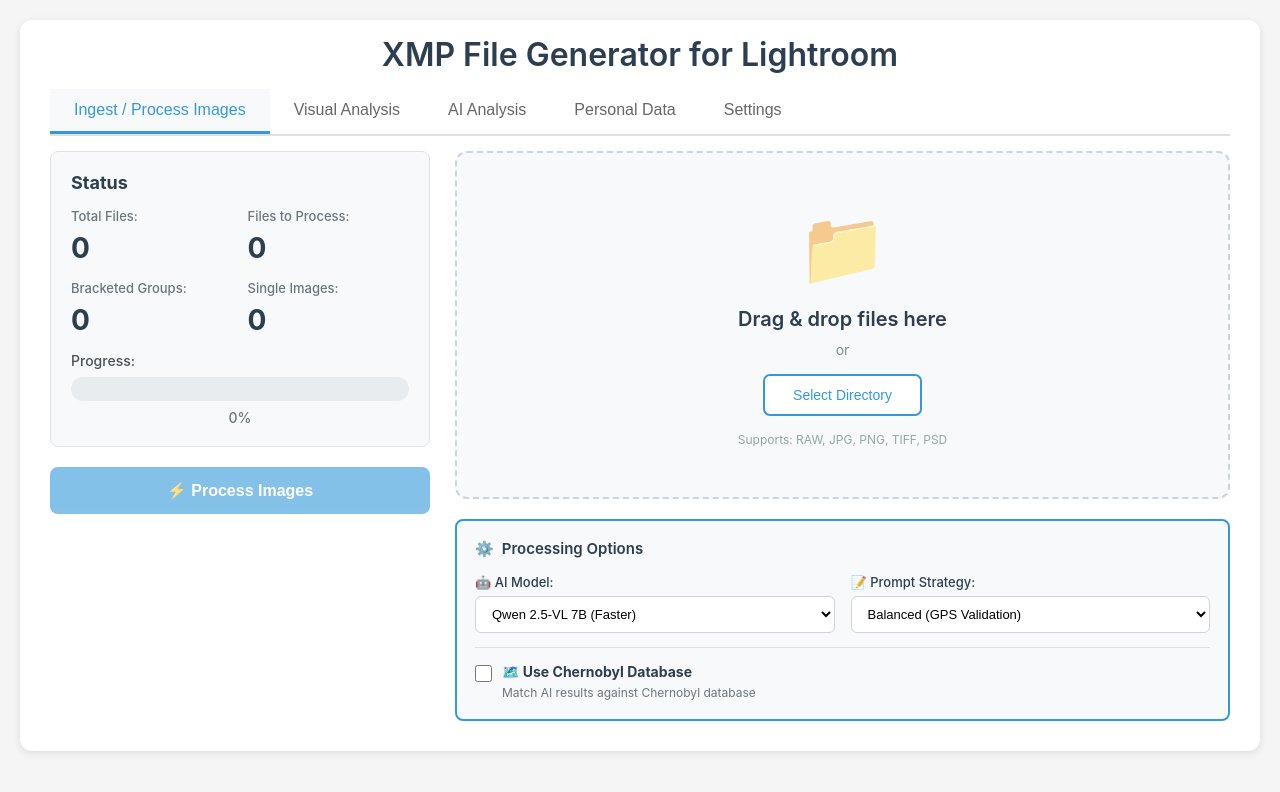
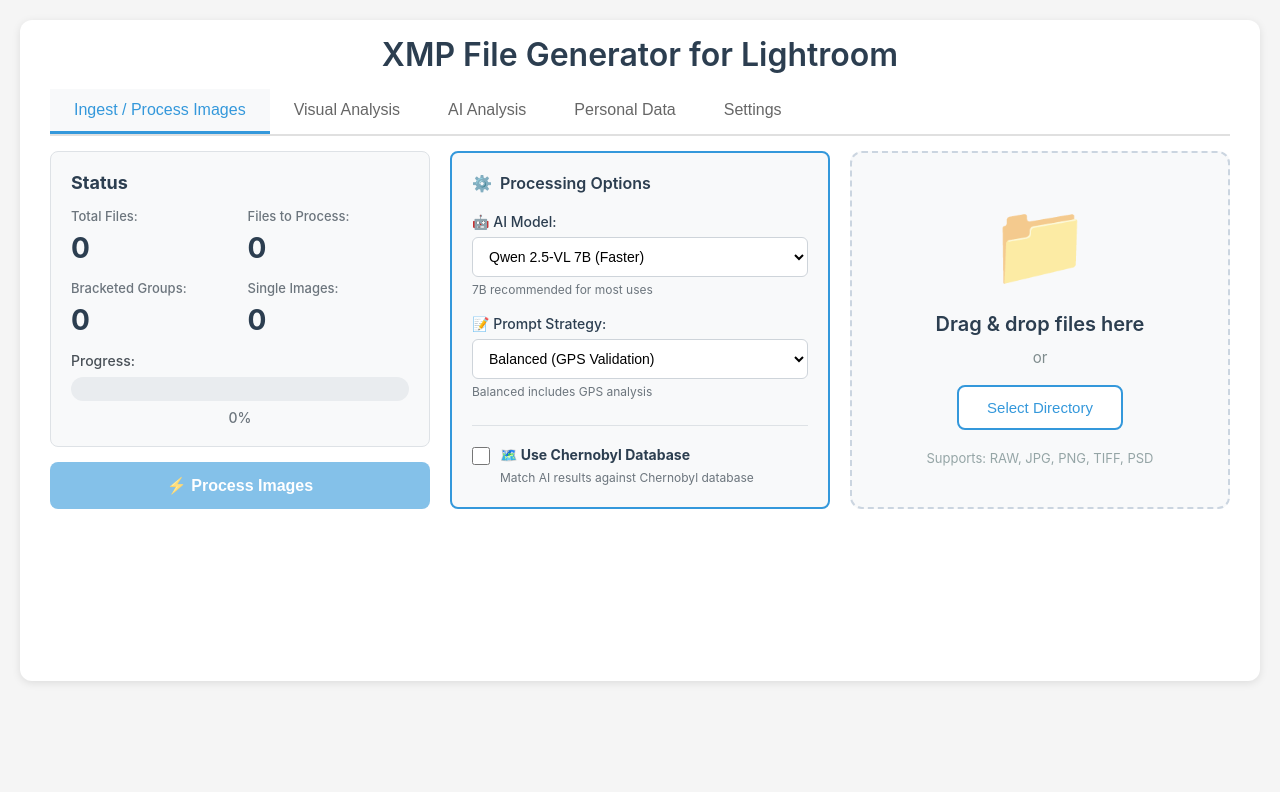
Before and after one commit to PGrossman/Lightroom-Meta-Tagger, an Electron app: page src/renderer/index.html in a window 1280 px wide. Drawn offline with Linux system fonts and the light colour scheme; no server answers.

Commit message:
feat: Implement three equal-width column layout for Ingest page
LAYOUT REDESIGN:
- src/renderer/index.html
  * Changed to three equal columns (1fr 1fr 1fr)
  * All columns same width and height (align-items: stretch)
  * Clean, balanced visual hierarchy

COLUMN 1 - Status (Left):
✅ Status panel with 2x2 grid
   - Total Files, Files to Process
   - Bracketed Groups, Single Images
   - Large numbers (28px bold)
✅ Gradient progress bar at bottom (margin-top: auto)
✅ Process Images button below panel

COLUMN 2 - Processing Options (Center):
✅ Blue-bordered section (2px solid)
✅ Full-width vertical layout
✅ AI Model dropdown with hint text
   - "7B recommended for most uses"
✅ Prompt Strategy dropdown with hint
   - "Balanced includes GPS analysis"
✅ Chernobyl DB checkbox at bottom (margin-top: auto)
✅ Helper text under each dropdown

COLUMN 3 - Drag & Drop (Right):
✅ Large emoji icon (80px)
✅ Clear text hierarchy
✅ Inline-styled Select Directory button
✅ File format support hint
✅ Dashed border design

VISUAL BALANCE:

IMPROVEMENTS:
✅ Equal column widths for visual balance
✅ All columns same height (stretch)
✅ Processing options get dedicated column
✅ Hint text under dropdowns for clarity
✅ Chernobyl checkbox at bottom with margin-top: auto
✅ Progress bar at bottom with margin-top: auto
✅ Clean, professional layout

Three balanced columns provide the perfect workspace layout!

```diff
--- a/src/renderer/index.html
+++ b/src/renderer/index.html
@@ -25,14 +25,14 @@
       <!-- Ingest Tab -->
       <div id="ingest-tab" class="tab-panel active">
 
-        <!-- Two-column layout: Status on left | Drag&Drop + Options on right -->
-        <div style="display: grid; grid-template-columns: 380px 1fr; gap: 25px; align-items: start;">
+        <!-- Three equal-width columns -->
+        <div style="display: grid; grid-template-columns: 1fr 1fr 1fr; gap: 20px; align-items: stretch;">
 
-          <!-- LEFT COLUMN: Status + Process Button -->
-          <div style="display: flex; flex-direction: column; gap: 20px;">
+          <!-- COLUMN 1: Status -->
+          <div style="display: flex; flex-direction: column; gap: 15px;">
 
             <!-- Status Panel -->
-            <div class="status-panel" style="background: #f8f9fa; border: 1px solid #dee2e6; border-radius: 8px; padding: 20px;">
+            <div class="status-panel" style="background: #f8f9fa; border: 1px solid #dee2e6; border-radius: 8px; padding: 20px; flex: 1; display: flex; flex-direction: column;">
               <h2 style="font-size: 18px; margin: 0 0 15px 0; color: #2c3e50;">Status</h2>
 
               <div class="status-grid" style="display: grid; grid-template-columns: 1fr 1fr; gap: 15px; margin-bottom: 15px;">
@@ -54,7 +54,7 @@
                 </div>
               </div>
 
-              <div class="progress-section" style="margin-top: 15px;">
+              <div class="progress-section" style="margin-top: auto;">
                 <label style="display: block; margin-bottom: 8px; font-weight: 500; color: #495057; font-size: 14px;">Progress:</label>
                 <div class="progress-bar" style="width: 100%; height: 24px; background-color: #e9ecef; border-radius: 12px; overflow: hidden; margin-bottom: 8px;">
                   <div class="progress-fill" id="progressFill" style="height: 100%; background: linear-gradient(90deg, #3498db 0%, #2ecc71 100%); width: 0%; transition: width 0.3s ease;"></div>
@@ -69,63 +69,47 @@
             </button>
           </div>
 
-          <!-- RIGHT COLUMN: Drag&Drop (top) + Processing Options (bottom in 2 columns) -->
-          <div style="display: flex; flex-direction: column; gap: 20px;">
-
-            <!-- Drag & Drop Area (Top) -->
-            <div id="dropzone" style="background-color: #f8f9fa; border: 2px dashed #cbd5e0; border-radius: 12px; padding: 50px 30px; display: flex; align-items: center; justify-content: center; min-height: 300px; transition: all 0.3s; cursor: pointer;">
-              <div style="text-align: center; pointer-events: none;">
-                <div style="font-size: 72px; margin-bottom: 16px; opacity: 0.6;">📁</div>
-                <h3 style="margin: 0 0 10px 0; color: #2c3e50; font-size: 20px; font-weight: 600;">Drag & drop files here</h3>
-                <p style="margin: 0 0 16px 0; color: #7f8c8d; font-size: 14px;">or</p>
-                <button id="selectDirBtn" style="padding: 11px 28px; font-size: 14px; font-weight: 500; background: white; border: 2px solid #3498db; color: #3498db; border-radius: 7px; cursor: pointer; transition: all 0.3s; pointer-events: all;">
-                  Select Directory
-                </button>
-                <p style="margin: 16px 0 0 0; color: #95a5a6; font-size: 12px;">
-                  Supports: RAW, JPG, PNG, TIFF, PSD
-                </p>
-              </div>
-            </div>
-
-            <!-- Processing Options (Bottom) - 2 Column Grid -->
-            <div style="background: #f8f9fa; border: 2px solid #3498db; border-radius: 8px; padding: 18px;">
-              <h3 style="margin: 0 0 16px 0; font-size: 15px; color: #2c3e50; font-weight: 600; display: flex; align-items: center; gap: 8px;">
+          <!-- COLUMN 2: Processing Options -->
+          <div style="background: #f8f9fa; border: 2px solid #3498db; border-radius: 8px; padding: 20px; display: flex; flex-direction: column;">
+            <h3 style="margin: 0 0 20px 0; font-size: 16px; color: #2c3e50; font-weight: 600; display: flex; align-items: center; gap: 8px;">
               <span>⚙️</span>
               <span>Processing Options</span>
             </h3>
 
-              <!-- 2-Column Grid for Options -->
-              <div style="display: grid; grid-template-columns: 1fr 1fr; gap: 16px; margin-bottom: 14px;">
-
-                <!-- Left Column: AI Model -->
-                <div>
-                  <label for="modelSelect" style="display: block; margin-bottom: 6px; font-weight: 500; color: #2c3e50; font-size: 13px;">
+            <!-- AI Model Dropdown -->
+            <div style="margin-bottom: 18px;">
+              <label for="modelSelect" style="display: block; margin-bottom: 7px; font-weight: 500; color: #2c3e50; font-size: 14px;">
                 🤖 AI Model:
               </label>
-                  <select id="modelSelect" style="width: 100%; padding: 9px 12px; border: 1px solid #ced4da; border-radius: 6px; font-size: 13px; background: white; cursor: pointer; transition: border-color 0.2s;">
+              <select id="modelSelect" style="width: 100%; padding: 10px 12px; border: 1px solid #ced4da; border-radius: 6px; font-size: 14px; background: white; cursor: pointer; transition: border-color 0.2s;">
                 <option value="qwen2.5vl:7b">Qwen 2.5-VL 7B (Faster)</option>
                 <option value="qwen2.5vl:32b">Qwen 2.5-VL 32B (Better Quality)</option>
               </select>
+              <span style="display: block; margin-top: 5px; font-size: 12px; color: #6c757d;">
+                7B recommended for most uses
+              </span>
             </div>
 
-                <!-- Right Column: Prompt Strategy -->
-                <div>
-                  <label for="promptStrategySelect" style="display: block; margin-bottom: 6px; font-weight: 500; color: #2c3e50; font-size: 13px;">
+            <!-- Prompt Strategy Dropdown -->
+            <div style="margin-bottom: 18px;">
+              <label for="promptStrategySelect" style="display: block; margin-bottom: 7px; font-weight: 500; color: #2c3e50; font-size: 14px;">
                 📝 Prompt Strategy:
               </label>
-                  <select id="promptStrategySelect" style="width: 100%; padding: 9px 12px; border: 1px solid #ced4da; border-radius: 6px; font-size: 13px; background: white; cursor: pointer; transition: border-color 0.2s;">
+              <select id="promptStrategySelect" style="width: 100%; padding: 10px 12px; border: 1px solid #ced4da; border-radius: 6px; font-size: 14px; background: white; cursor: pointer; transition: border-color 0.2s;">
                 <option value="balanced">Balanced (GPS Validation)</option>
                 <option value="original">Original (Context First)</option>
               </select>
-                </div>
+              <span style="display: block; margin-top: 5px; font-size: 12px; color: #6c757d;">
+                Balanced includes GPS analysis
+              </span>
             </div>
 
-              <!-- Chernobyl Database Checkbox (Full Width Below) -->
-              <div style="border-top: 1px solid #dee2e6; padding-top: 14px; margin-top: 4px;">
+            <!-- Chernobyl Database Checkbox -->
+            <div style="border-top: 1px solid #dee2e6; padding-top: 18px; margin-top: auto;">
               <label style="display: flex; align-items: start; cursor: pointer; user-select: none;">
-                  <input type="checkbox" id="useChernobylDB" style="margin-right: 10px; margin-top: 3px; width: 17px; height: 17px; cursor: pointer; flex-shrink: 0;" />
-                  <span style="font-size: 13px; color: #2c3e50; line-height: 1.4;">
-                    <strong style="display: block; margin-bottom: 3px; font-size: 14px;">🗺️ Use Chernobyl Database</strong>
+                <input type="checkbox" id="useChernobylDB" style="margin-right: 10px; margin-top: 3px; width: 18px; height: 18px; cursor: pointer; flex-shrink: 0;" />
+                <span style="font-size: 14px; color: #2c3e50; line-height: 1.5;">
+                  <strong style="display: block; margin-bottom: 4px; font-size: 14px;">🗺️ Use Chernobyl Database</strong>
                   <span id="chernobylDBHint" style="display: block; font-size: 12px; color: #6c757d; font-weight: normal;">
                     Match AI results against Chernobyl database
                   </span>
@@ -134,6 +118,19 @@
             </div>
           </div>
 
+          <!-- COLUMN 3: Drag & Drop -->
+          <div id="dropzone" style="background-color: #f8f9fa; border: 2px dashed #cbd5e0; border-radius: 12px; padding: 40px 30px; display: flex; align-items: center; justify-content: center; transition: all 0.3s; cursor: pointer;">
+            <div style="text-align: center; pointer-events: none;">
+              <div style="font-size: 80px; margin-bottom: 20px; opacity: 0.6;">📁</div>
+              <h3 style="margin: 0 0 12px 0; color: #2c3e50; font-size: 20px; font-weight: 600;">Drag & drop files here</h3>
+              <p style="margin: 0 0 18px 0; color: #7f8c8d; font-size: 15px;">or</p>
+              <button id="selectDirBtn" style="padding: 12px 28px; font-size: 15px; font-weight: 500; background: white; border: 2px solid #3498db; color: #3498db; border-radius: 8px; cursor: pointer; transition: all 0.3s; pointer-events: all;">
+                Select Directory
+              </button>
+              <p style="margin: 20px 0 0 0; color: #95a5a6; font-size: 13px;">
+                Supports: RAW, JPG, PNG, TIFF, PSD
+              </p>
+            </div>
           </div>
 
         </div>
```
Also changed, not shown: debug.txt (+24 -0 lines). Lines whose indentation alone changed are shown as unchanged.
